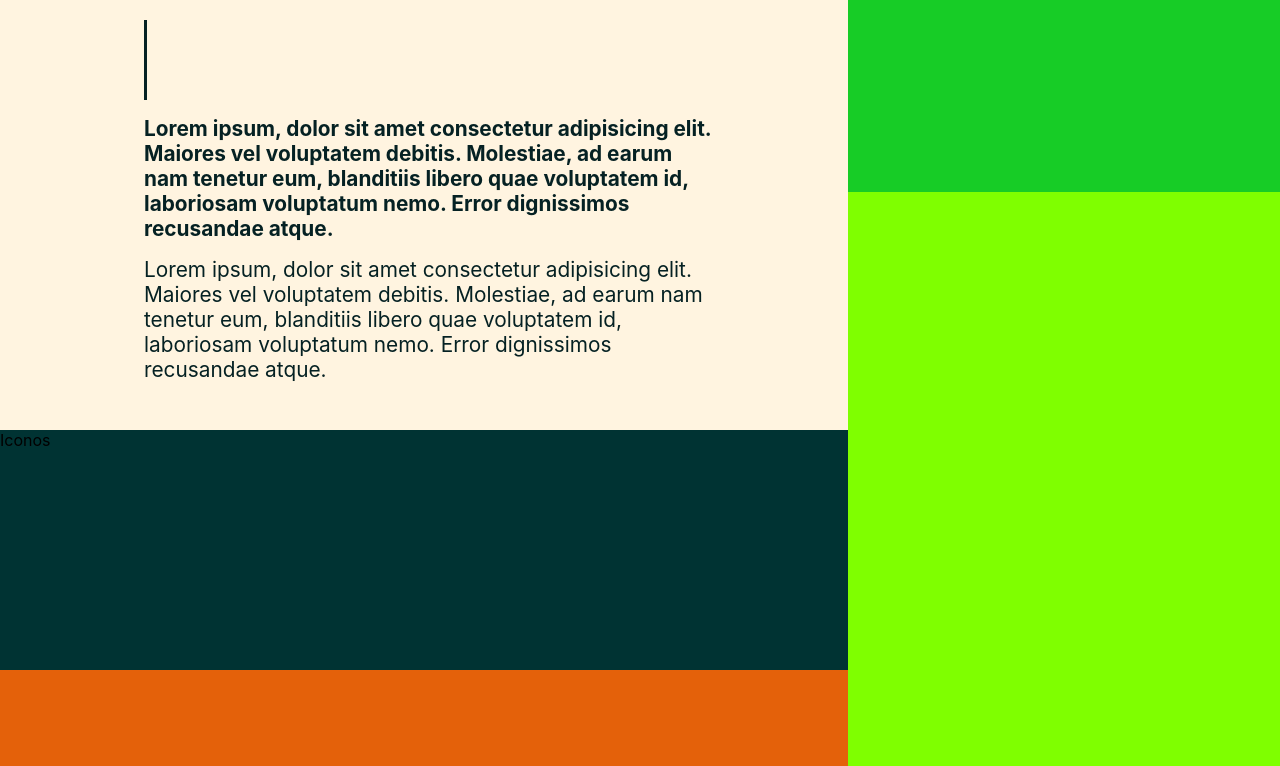
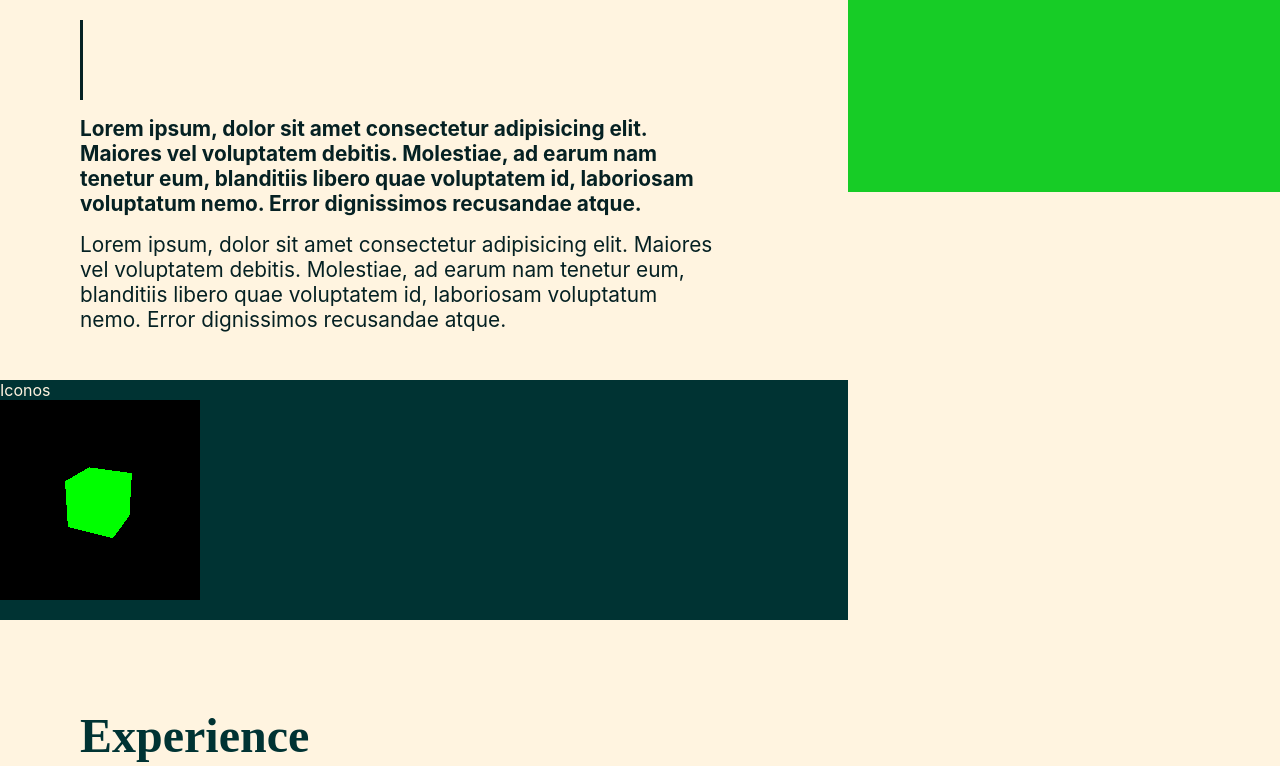
Before and after one commit to PatsyGuerrero/Portfolio, a React (Create React App) app in the folder portfolio/: page / in a window 1280 px wide. Shown: the part 688-1454 px from the top of the page. Built offline with nearby package versions, Linux system fonts and the light colour scheme.

Commit message:
progresos en three.js

```diff
--- a/portfolio/package.json
+++ b/portfolio/package.json
@@ -10,6 +10,7 @@
     "react-dom": "^17.0.2",
     "react-scripts": "4.0.3",
     "sass": "^1.34.0",
+    "three": "^0.129.0",
     "web-vitals": "^1.0.1"
   },
   "scripts": {
--- a/portfolio/src/App.module.scss
+++ b/portfolio/src/App.module.scss
@@ -38,7 +38,7 @@ h2{
   .App{
     // min-width: none;
     width: 100vw !important;
-    background-color: chartreuse;
+    background-color: $color-text-primary;
     min-height: 60vh;
     // padding-top: $height-navbar;
     // height: fit-content;
--- a/portfolio/src/components/About.module.scss
+++ b/portfolio/src/components/About.module.scss
@@ -8,9 +8,9 @@
 .container{
     background-color: $color-text-primary;
     height: fit-content;
-    display: flex;
-    justify-content: center;
-    align-items: center;
+    // display: flex;
+    // justify-content: center;
+    // align-items: center;
     padding-left: $padding-base-mobile;
     padding-bottom: 3rem;
     .vl {
--- a/portfolio/src/components/Experience.jsx
+++ b/portfolio/src/components/Experience.jsx
@@ -1,11 +1,16 @@
 import React from 'react';
 import styles from './Experience.module.scss';
-import Accordeon from './Accordion'
+import Accordeon from './Accordion';
+
+import Iconos from './Iconos';
+
 const Experience = () => {
     return (
         <section className={styles.container}>
                 <div className={styles.iconos}>
+                    <div className='holaa'></div>
                     Iconos
+                    <Iconos/>
                 </div>
                 <div className={styles.elements}>
                     <h1>Experience</h1>
--- a/portfolio/src/components/Experience.module.scss
+++ b/portfolio/src/components/Experience.module.scss
@@ -1,9 +1,12 @@
 //@import url('https://fonts.googleapis.com/css2?family=Crimson+Pro&display=swap');
 @import "../sassVariables/variables.scss";
-
+.iconos{
+    background-color: $primary-color;
+    color: $color-text-primary;
+}
 @media (max-width: (map-get($breakpoints, medium ))-1) {
     .container{
-        background-color:#ffffff;
+        background-color: $color-text-primary;
         width: 100%;
         height: fit-content;
         text-align: left;
@@ -51,20 +54,20 @@
 @media (min-width: (map-get($breakpoints, medium))) and (max-width: (map-get($breakpoints, large))-1) {
 
     .container{
-        background-color:#da1919;
+        // background-color:#da1919;
         width: $width-min-medium;
         height: fit-content;
         text-align: left;
         padding-left: $padding-base-medium;
         .iconos{
-            background-color: plum;
+            // background-color: plum;
             display:block;
             width: 100%;
             height: 30vh;
             //background-color: #003333;
             margin-left: -$padding-base-medium;
             padding-right: $padding-base-medium;
-            background-color: #0ae4d2;
+            background-color: $primary-color;
         }
 
         .elements{
@@ -100,7 +103,7 @@
 
 @media (min-width: (map-get($breakpoints, large))) {
     .container{
-    background-color:#e4610a;
+    // background-color:#e4610a;
     width: $width-min-medium;
     // width: 110%;
     height: fit-content;
--- /dev/null
+++ b/portfolio/src/components/Iconos.jsx
@@ -0,0 +1,87 @@
+import React, {Component, useRef}from 'react';
+import * as THREE from 'three';
+// const doc = window.document;
+// class Iconos extends Component {
+//     componentDidMount() {
+//       var scene = new THREE.Scene();
+//       var camera = new THREE.PerspectiveCamera( 75, window.innerWidth/window.innerHeight, 0.1, 1000 );
+//       var renderer = new THREE.WebGLRenderer();
+//       renderer.setSize( window.innerWidth, window.innerHeight );
+//       // document.body.appendChild( renderer.domElement );
+//       // use ref as a mount point of the Three.js scene instead of the document.body
+//       this.mount.appendChild( renderer.domElement );
+//       console.log(this, 'atstatstasatstats')
+//       var geometry = new THREE.BoxGeometry( 1, 1, 1 );
+//       var material = new THREE.MeshBasicMaterial( { color: 0x00ff00 } );
+//       var cube = new THREE.Mesh( geometry, material );
+//       scene.add( cube );
+//       camera.position.z = 5;
+//       var animate = function () {
+//         requestAnimationFrame( animate );
+//         cube.rotation.x += 0.01;
+//         cube.rotation.y += 0.01;
+//         renderer.render( scene, camera );
+//       };
+//       animate();
+//     }
+//     render() {
+//       return (
+//         <div ref={ref => (this.mount = ref)} />
+//       )
+//     }
+//   }
+function Iconos () {
+    let mount = useRef(null);
+    // contenerdor de los iconos
+    // const iconosContainer = document.getElementsByClassName('holaa')[0];
+    // import * as THREE from 'three';
+    const t = 0;
+    const scene = new THREE.Scene();
+    // const camera = new THREE.PerspectiveCamera( 45, window.innerWidth / window.innerHeight, 0.1, 1000 );
+    const camera = new THREE.PerspectiveCamera( 45, 1, 0.1, 1000 );
+    const renderer = new THREE.WebGLRenderer();
+    renderer.setSize( 200, 200 );
+    const elem = useRef(null);
+    console.log(window.innerWidth, 'tttt')
+    const geometry = new THREE.BoxGeometry();
+    const material = new THREE.MeshBasicMaterial( { color: 0x00ff00 } );
+    const cube = new THREE.Mesh( geometry, material );
+    scene.add( cube );
+    camera.position.z = 5;
+    function animate() {
+        requestAnimationFrame( animate );
+        // renderer.render( scene, camera );
+        cube.rotation.x += 0.01;
+        cube.rotation.y += 0.01;
+        renderer.render( scene, camera );
+    }
+    animate();
+    React.useEffect(() => {
+        // const myDiv = document.createElement("div");
+        // var newContent = document.createTextNode("Hola!¿Qué tal?");
+        try{
+            mount.removeChild(renderer.domElement)
+        }catch(e){
+            console.log('no habia hijo')
+        }
+        mount.appendChild(renderer.domElement);
+        // const elem = useRef(myDiv);
+        // console.log(elem.current)
+        // myDiv.appendChild(renderer.domElement);
+        // console.log(myDiv,'yyyyyyy')
+        // const elem = renderer.domElement;
+        // console.log(iconosContainer, 'asttatstats', typeof renderer.domElement)
+        // Component.mount.appendChild( renderer.domElement );
+        // iconosContainer.append(renderer.domElement)
+
+    }, [])
+
+    return (
+        // <Elem />
+        <div ref={ref => (mount = ref)} />
+        // <div ref ={elem} />
+
+    );
+};
+
+export default Iconos;
```
Also changed, not shown: 2 other files (tests, documents, lock files or other folders).
